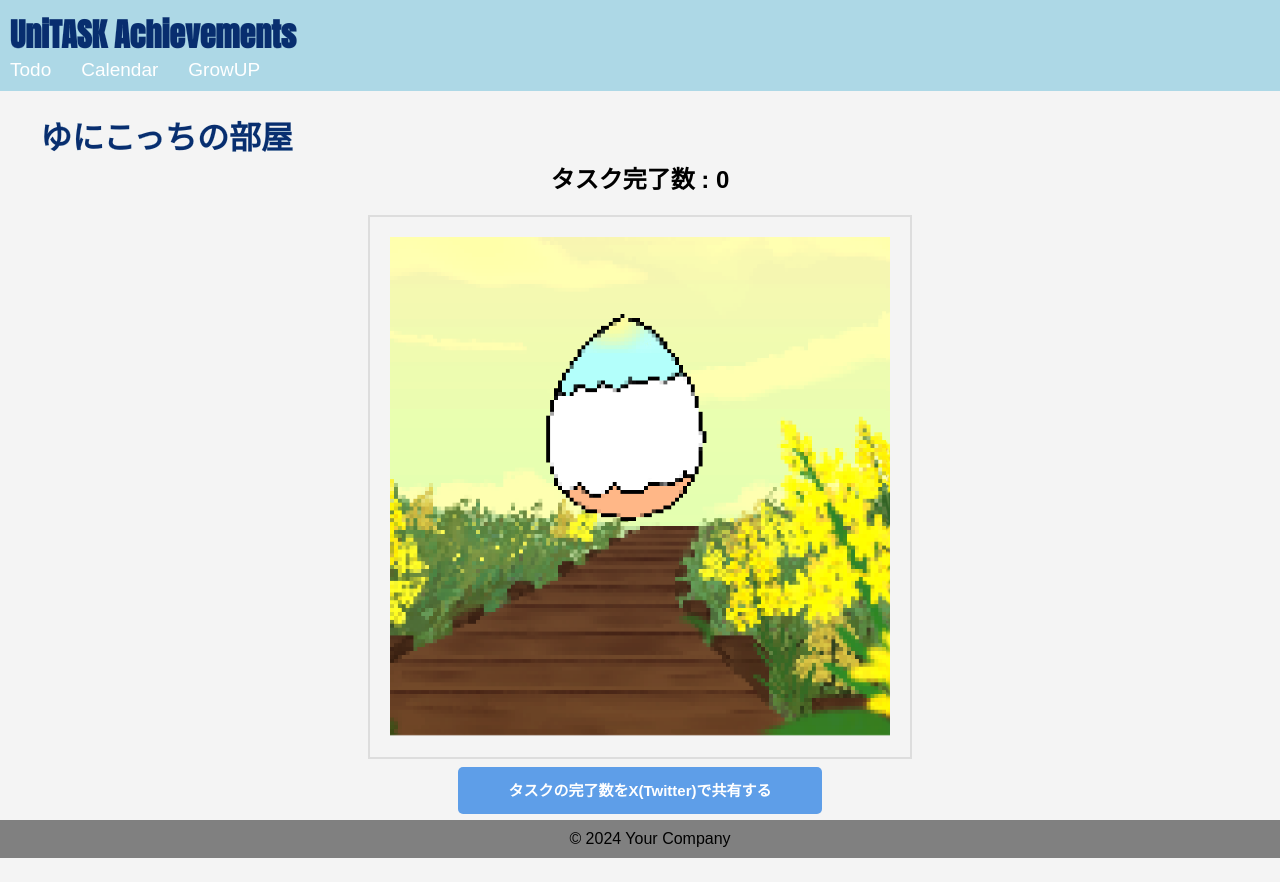
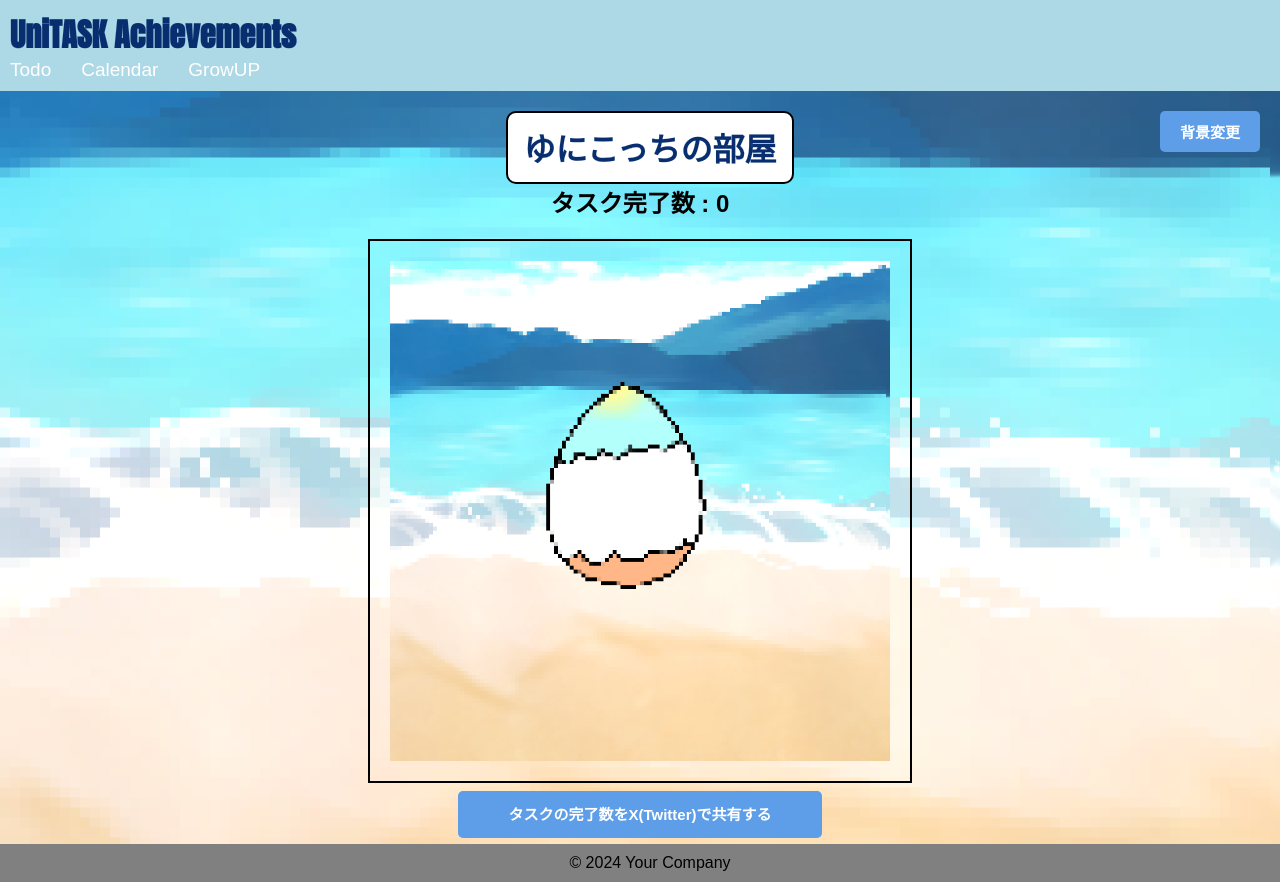
Before and after one commit to furuyashikiiori/camp2024_07, a React (Create React App) app in the folder my-react-app/: page /growup in a window 1280 px wide. Before the commit the page ends 858 px from the top, so only its background shows below. Built offline with nearby package versions, Linux system fonts and the light colour scheme; no server answers.

Commit message:
背景変更できた

```diff
--- a/my-react-app/src/components/GrowUP.css
+++ b/my-react-app/src/components/GrowUP.css
@@ -1,18 +1,26 @@
 .growup-container {
   text-align: center;
   padding: 20px;
+  background-size: cover;
+  background-position: center;
+  position: relative;
 }
 
 .title {
   text-align: left;
   margin-left: 20px;
+  background-color: white;
+  border: 2px solid black;
+  border-radius: 10px;
+  padding: 10px 15px;
+  display: inline-block;
 }
 
 .gif-container {
   display: flex;
   justify-content: center;
   padding: 20px;
-  border: 2px solid #ddd;
+  border: 2px solid black;
   margin: 20px auto;
   width: fit-content;
 }
@@ -33,7 +41,7 @@
   top: 50%;
   left: 50%;
   transform: translate(-50%, -50%);
-    width: 200px; /* 必要に応じてサイズを調整 */
+  width: 200px;
   height: auto;
 }
 
@@ -58,3 +66,67 @@
 .twitter-share-button:hover {
   background-color: rgb(18, 84, 158);
 }
+
+.background-options {
+  display: flex;
+  justify-content: center;
+  margin-top: 20px;
+}
+
+.background-options label {
+  margin: 0 10px;
+  cursor: pointer;
+}
+
+.background-options input[type="radio"] {
+  margin-right: 5px;
+}
+
+.background-change-button {
+  position: absolute;
+  top: 20px;
+  right: 20px;
+  background-color: rgb(94, 158, 232);
+  color: white;
+  font-size: 15px;
+  font-weight: 700;
+  border: none;
+  border-radius: 5px;
+  padding: 10px 20px;
+  cursor: pointer;
+}
+
+.background-change-button:hover {
+  background-color: rgb(18, 84, 158);
+}
+
+.modal-overlay {
+  position: fixed;
+  top: 0;
+  left: 0;
+  width: 100%;
+  height: 100%;
+  background: rgba(0, 0, 0, 0.5);
+  display: flex;
+  align-items: center;
+  justify-content: center;
+  z-index: 1000;
+}
+
+.modal-content {
+  background: white;
+  border-radius: 10px;
+  padding: 20px;
+  width: 300px;
+  position: relative;
+}
+
+.modal-close {
+  position: absolute;
+  top: 10px;
+  right: 10px;
+  background: none;
+  border: none;
+  font-size: 20px;
+  cursor: pointer;
+}
--- a/my-react-app/src/components/GrowUP.js
+++ b/my-react-app/src/components/GrowUP.js
@@ -1,6 +1,5 @@
-import React from "react";
-import "./GrowUP.css";
-import backgroundImage from '../img/image-2.png';
+import React, { useState } from 'react';
+import './GrowUP.css';
 import egg_gif from "../gif/egg.gif";
 import corn_gif from "../gif/corn.gif";
 import stay_gif from "../gif/stay.gif";
@@ -10,8 +9,14 @@ import jump_gif from "../gif/jump.gif";
 import eat_gif from "../gif/eat.gif";
 import ball_gif from "../gif/ball.gif";
 import glasses_gif from "../gif/glasses.gif";
+import image1 from '../img/image-1.png';
+import image2 from '../img/image-2.png';
+import image3 from '../img/image-3.png';
 
 const GrowUP = ({ taskCount }) => {
+  const [backgroundImage, setBackgroundImage] = useState(image1);
+  const [showModal, setShowModal] = useState(false);
+
   const getGifSrc = () => {
     if (taskCount >= 280) return glasses_gif;
     if (taskCount >= 210) return ball_gif;
@@ -24,10 +29,18 @@ const GrowUP = ({ taskCount }) => {
     return egg_gif;
   };
 
+  const handleBackgroundChange = (e) => {
+    setBackgroundImage(e.target.value);
+  };
+
+  const toggleModal = () => {
+    setShowModal(!showModal);
+  };
+
   console.log(taskCount);
 
   return (
-    <div className="growup-container">
+    <div className="growup-container" style={{ backgroundImage: `url(${backgroundImage})` }}>
       <h1 className="title">ゆにこっちの部屋</h1>
       <div className="Total-Completed-Task">
         <h2>タスク完了数 : {taskCount}</h2>
@@ -36,6 +49,50 @@ const GrowUP = ({ taskCount }) => {
         <img src={backgroundImage} alt="Background" className="background-image" />
         <img src={getGifSrc()} alt="Unicorn" className="foreground-image" />
       </div>
+      <button className="background-change-button" onClick={toggleModal}>
+        背景変更
+      </button>
+      {showModal && (
+        <div className="modal-overlay" onClick={toggleModal}>
+          <div className="modal-content" onClick={(e) => e.stopPropagation()}>
+            <button className="modal-close" onClick={toggleModal}>×</button>
+            <h2>背景変更</h2>
+            <div className="background-options">
+              <label>
+                <input
+                  type="radio"
+                  name="background"
+                  value={image1}
+                  checked={backgroundImage === image1}
+                  onChange={handleBackgroundChange}
+                />
+                海
+              </label>
+              <label>
+                <input
+                  type="radio"
+                  name="background"
+                  value={image2}
+                  checked={backgroundImage === image2}
+                  onChange={handleBackgroundChange}
+                />
+                花畑
+              </label>
+              <label>
+                <input
+                  type="radio"
+                  name="background"
+                  value={image3}
+                  checked={backgroundImage === image3}
+                  onChange={handleBackgroundChange}
+                />
+                部屋
+              </label>
+            </div>
+          </div>
+        </div>
+      )}
+
       <div className="tweet-button"></div>
       <a
         href={`https://twitter.com/intent/tweet?text=[UniTASK　Achievements]　タスクを合計で${taskCount}個達成したよ！！%20%23タスク管理%20%23ゆにこっちの部屋`}
```
Lines whose indentation alone changed are shown as unchanged.
